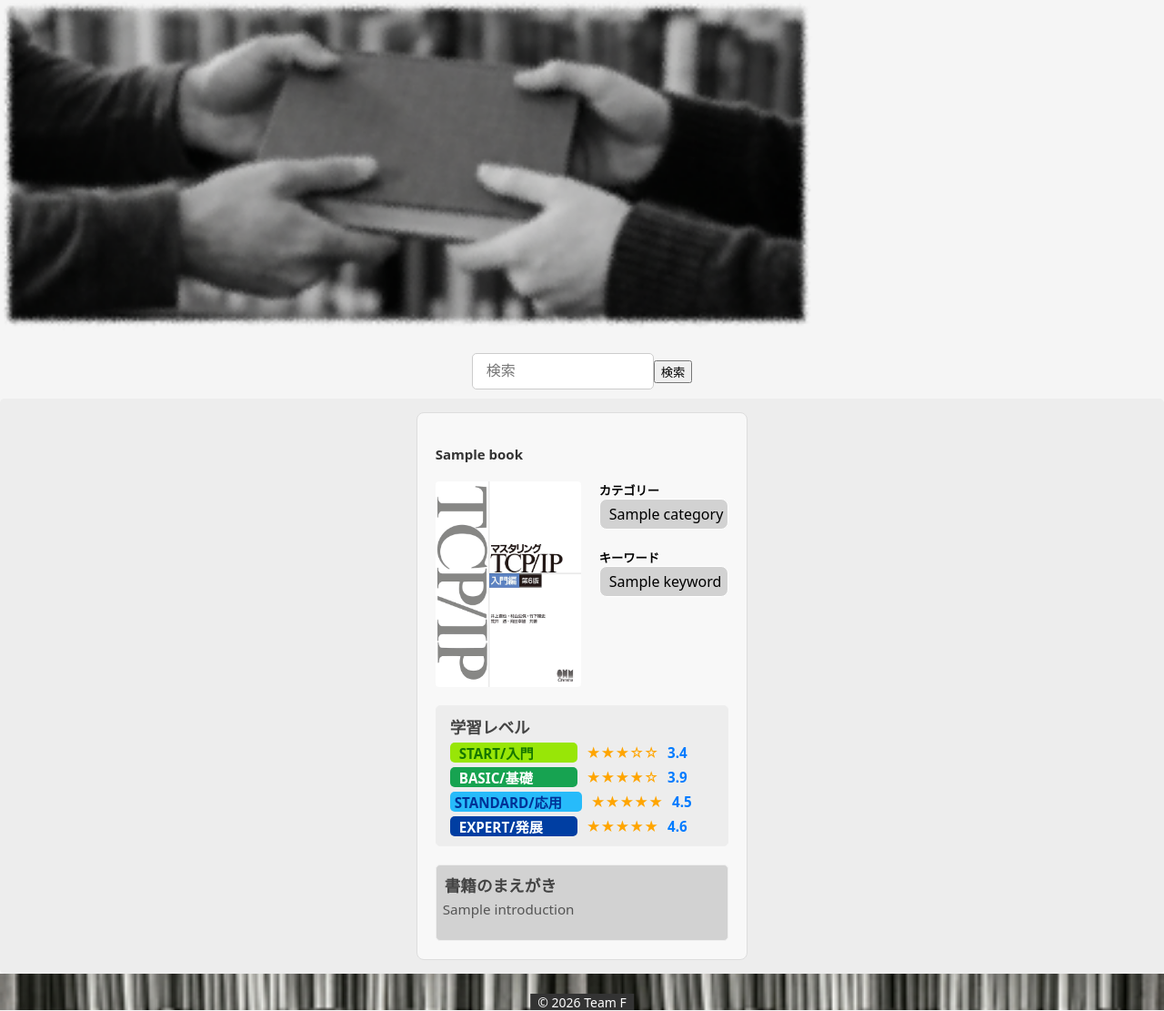
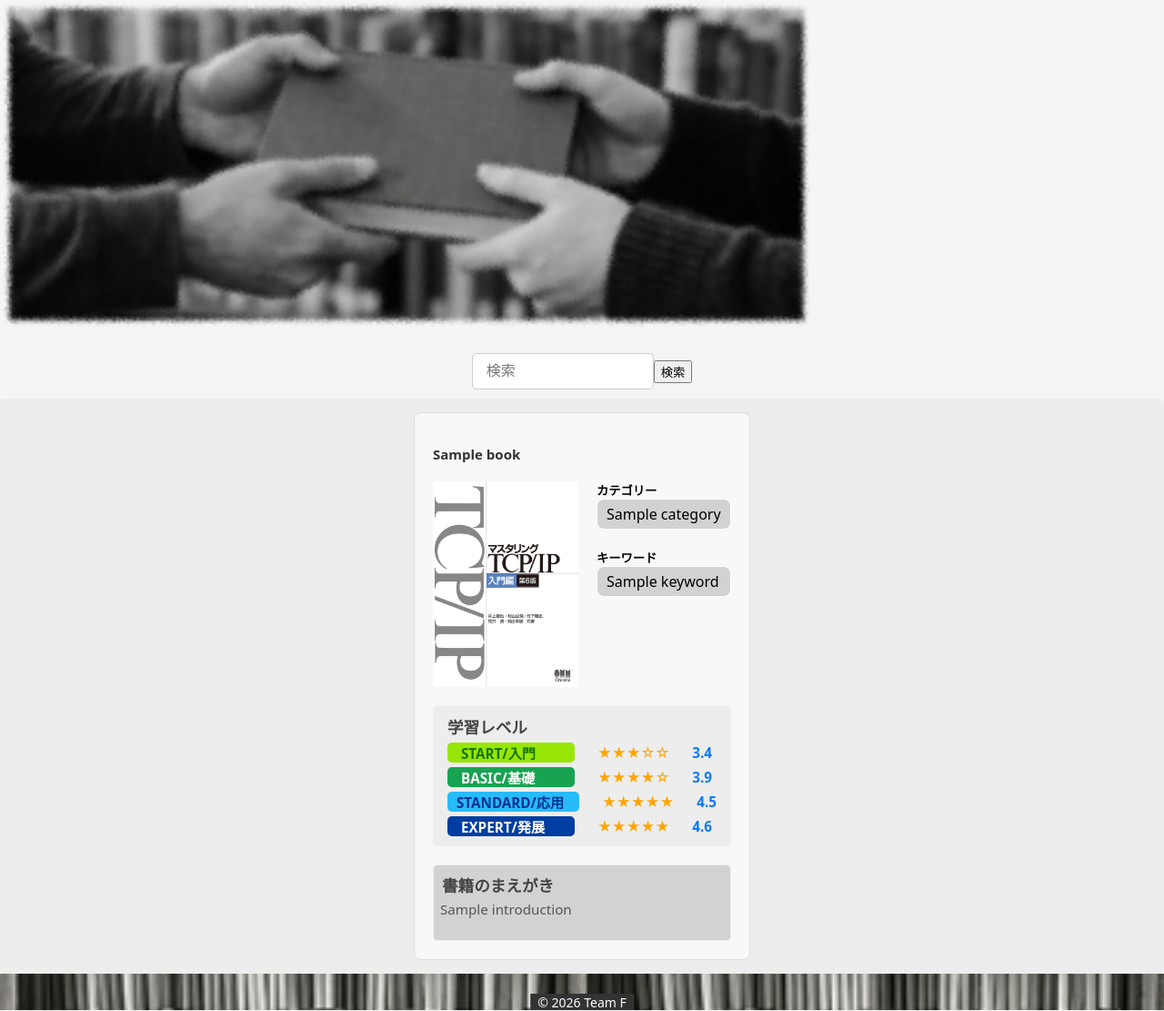
Before and after one commit to Spring-Hackathon-2026-F-team/ReadStage, a Flask app: template ReadStage/templates/book/books.html in a window 1280 px wide. Shown: the part 156-1267 px from the top of the page at 91% size. Run offline with Flask 2, Linux system fonts and the light colour scheme; the template is opened without the code that fills it: most values are stand-ins (such as "Sample title", 1, 10 or a date in 2020); some libraries are stand-ins or nearby versions.

Commit message:
レビュー後のCSSの修正とbooks.htmlの修正

```diff
--- a/ReadStage/static/css/books.css
+++ b/ReadStage/static/css/books.css
@@ -78,47 +78,30 @@
 .level-item {
     display: flex;
     align-items: center;
-    gap: 10px;
+    gap: 25px;
     font-size: 0.95em;
 }
 
-.level-name-start {
+.level-name-start,
+.level-name-basic,
+.level-name-expert {
     min-width: 140px;
     font-weight: bold;
-    color: #167600;
-    padding-left: 10px;
-    background-color: #98E607;
-    border-radius: 5px;
-}
-
-.level-name-basic {
-    min-width: 140px;
-    font-weight: bold;
-    color: #FFFFFF;
-    padding-left: 10px;
-    background-color: #17A351;
+    padding-left: 15px;
     border-radius: 5px;
 }
 
 .level-name-standard {
     min-width: 145px;
     font-weight: bold;
-    color: #003297;
-    padding-left: 5px;
-    background-color: #27BBFA;
+    padding-left: 10px;
     border-radius: 5px;
 }
 
-
-
-.level-name-expart {
-    min-width: 140px;
-    font-weight: bold;
-    color: #FFFFFF;
-    padding-left: 10px;
-    background-color: #003EA2;
-    border-radius: 5px;
-}
+.level-name-start{ color: #167600; background-color: #98E607;}
+.level-name-basic{ color: #ffffff; background-color: #17A351;}
+.level-name-standard{ color: #003297; background-color: #27bbfa;}
+.level-name-expert { color: #ffffff; background-color: #003ea2;}
 
 .star-rating {
     color: orange;
--- a/ReadStage/templates/book/books.html
+++ b/ReadStage/templates/book/books.html
@@ -57,7 +57,7 @@
         <span class="score">4.5</span>
     </div>
     <div class="level-item">
-        <span class="level-name-expart">EXPERT/発展</span>
+        <span class="level-name-expert">EXPERT/発展</span>
         <span class="star-rating">★★★★★</span>
         <span class="score">4.6</span>
     </div>
```
